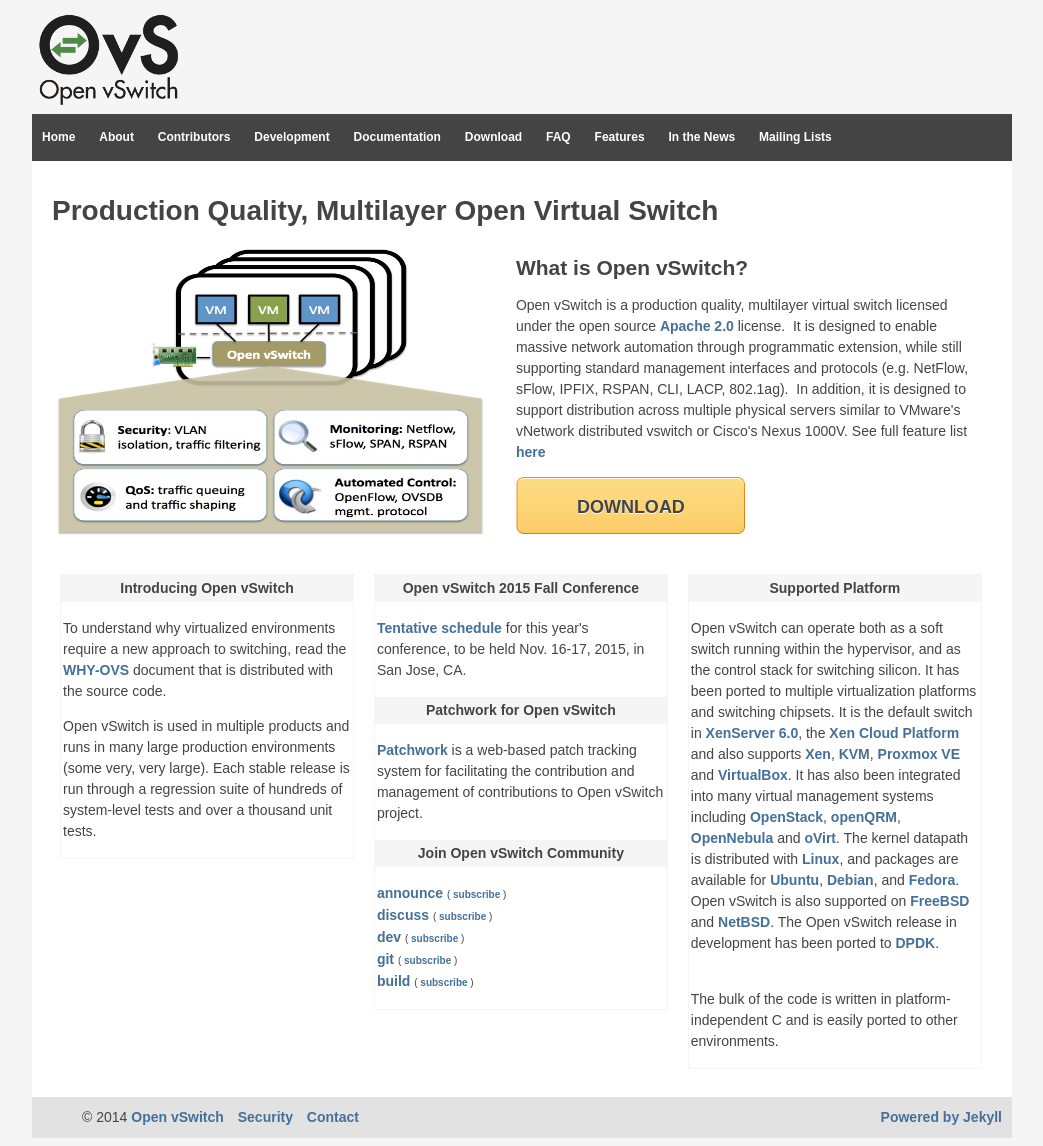
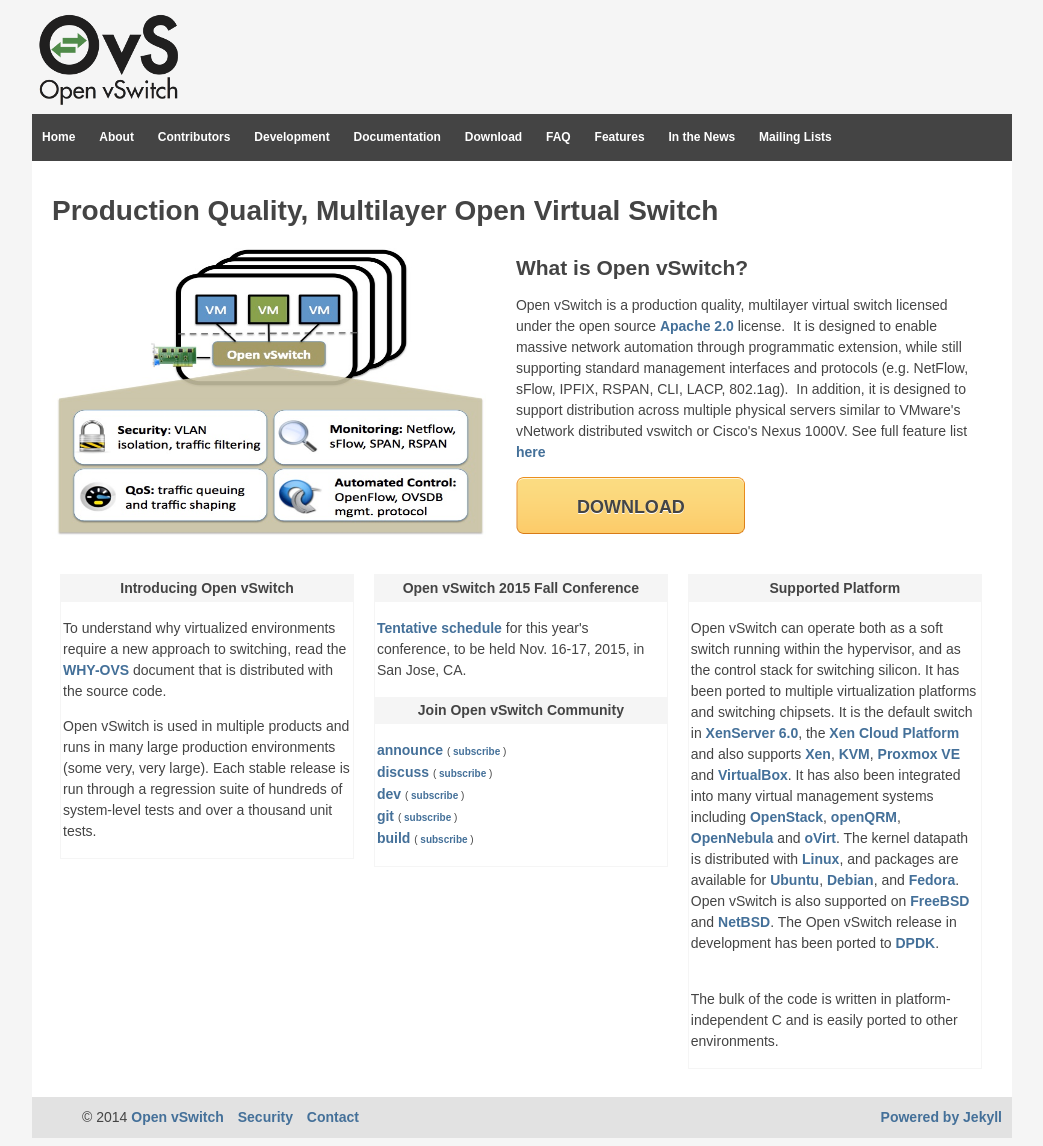
Before and after one commit to openvswitch/openvswitch.github.io, a Jekyll site: the page built from index.html, in a window 1280 px wide. Shown: the whole page, without its empty margins (118-1161 px from the left). Built offline with Jekyll 4.4.1, drawn with Linux system fonts in a browser that asks for light colours.

Commit message:
Update patchwork references to new ozlabs.org location.

```diff
--- a/development/index.html
+++ b/development/index.html
@@ -39,7 +39,7 @@
 <p>Before beginning work on a contribution, please review the Developer's Certificate of Origin in <a href="{{site.gitfileviewerurl}}CONTRIBUTING.md">How to submit patches</a>. All submitted patches are required to have a "Signed-off-by:" record in the commit message recording the developer's agreement with this certificate of origin.</p>
 <h2>Online Resources</h2>
 <ul>
-<li><a href="http://patchwork.openvswitch.org">patchwork.openvswitch.org</a> patch tracking system</li>
+<li><a href="https://patchwork.ozlabs.org/project/openvswitch/list/">Patch tracking system</a></li>
 <li><a href="https://github.com/openvswitch/ovs">Repository webpage at github</a></li>
 </ul><br />
 <h2>Language Bindings</h2>
--- a/index.html
+++ b/index.html
@@ -59,16 +59,6 @@
 	  </p>
 	</div>
         <div class="widget-title">
-            Patchwork for Open vSwitch
-        </div>
-        <div class="textwidget">
-          <p>
-	    <a href="https://patchwork.ozlabs.org/project/openvswitch/list/">Patchwork
-	    </a>is a web-based patch tracking system for facilitating the contribution
-	    and management of contributions to Open vSwitch project.
-	  </p>
-	</div>
-        <div class="widget-title">
             Join Open vSwitch Community
         </div>
         <div class="textwidget">
```
